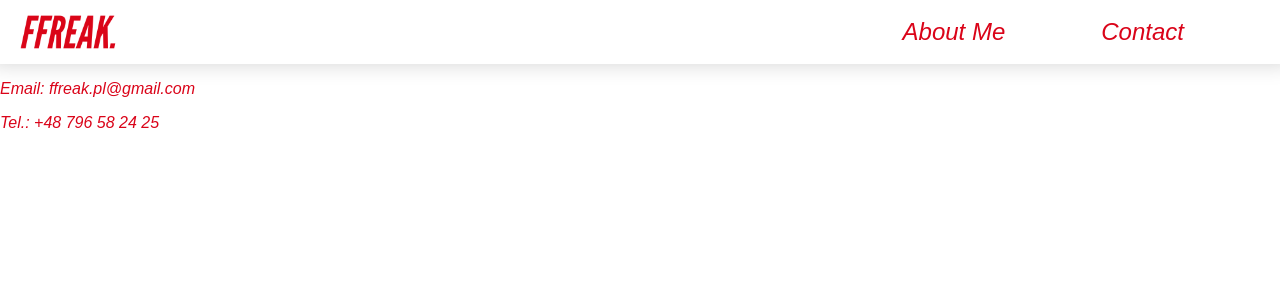
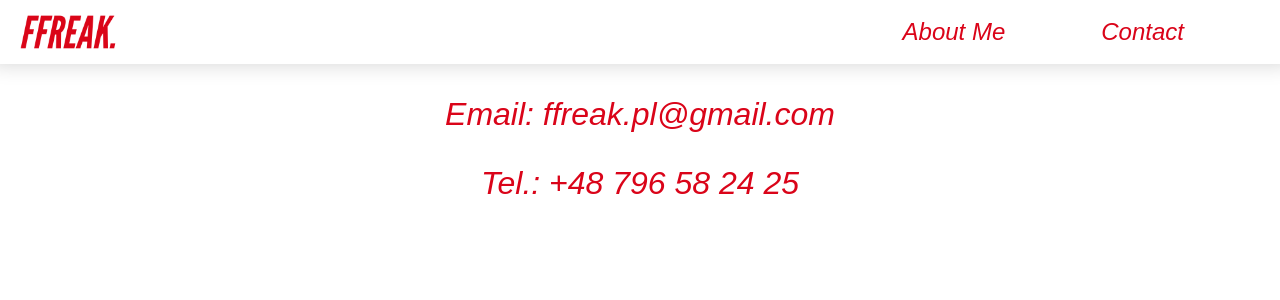
Before and after one commit to FFreakPL/Portfolio, a React (Create React App) app: page /contact in a window 1280 px wide. Shown: the top 300 px of the page. Built offline with nearby package versions, Linux system fonts and the light colour scheme; a web font is replaced by a local one.

Commit message:
drobnostka

```diff
--- a/src/css/out.css
+++ b/src/css/out.css
@@ -94,7 +94,7 @@ body {
     background-image: url("../../public/images/logo_red_transparent.png");
     background-position: center;
     background-size: cover;
-    width: 35vw;
+    width: 32vw;
     height: 100%;
     margin-left: 1rem; }
     @media (min-width: 768px) and (max-width: 1279px) {
@@ -105,6 +105,8 @@ body {
       .top_nav_logo {
         width: 8vw;
         height: 100%; } }
+    .top_nav_logo:hover {
+      cursor: pointer; }
 
 .menu {
   display: flex;
@@ -332,10 +334,14 @@ body {
 .fa-arrow-left-long {
   color: #DA0419;
   font-size: 3rem; }
+  .fa-arrow-left-long:hover {
+    cursor: pointer; }
 
 .fa-arrow-right-long {
   color: #DA0419;
   font-size: 3rem; }
+  .fa-arrow-right-long:hover {
+    cursor: pointer; }
 
 .aboutme {
   display: flex;
@@ -351,3 +357,7 @@ body {
   @media (min-width: 768px) and (max-width: 1279px) {
     .aboutme {
       font-size: 2rem; } }
+
+.contact {
+  text-align: center;
+  font-size: 2rem; }
--- a/src/sass/main.scss
+++ b/src/sass/main.scss
@@ -144,6 +144,10 @@ body {
     @include desktop {
     width: 8vw;
     height: 100%;
+    }
+
+    &:hover {
+      cursor: pointer;
     }
   }
 }
@@ -343,6 +347,7 @@ body {
     @include mobile {
       display:none;
     }
+
   }
   &_button_next {
     @include font;
@@ -432,11 +437,17 @@ body {
 .fa-arrow-left-long {
   color: $primary-color;
   font-size: 3rem;
+  &:hover {
+    cursor: pointer;
+  }
 }
 
 .fa-arrow-right-long {
   color: $primary-color;
   font-size: 3rem;
+  &:hover {
+    cursor: pointer;
+  }
 }
 
 ///Aboutme
@@ -456,3 +467,9 @@ body {
     font-size: 2rem;
   }
 }
+
+//Contact
+.contact {
+  text-align: center;
+  font-size: 2rem;
+}
```
